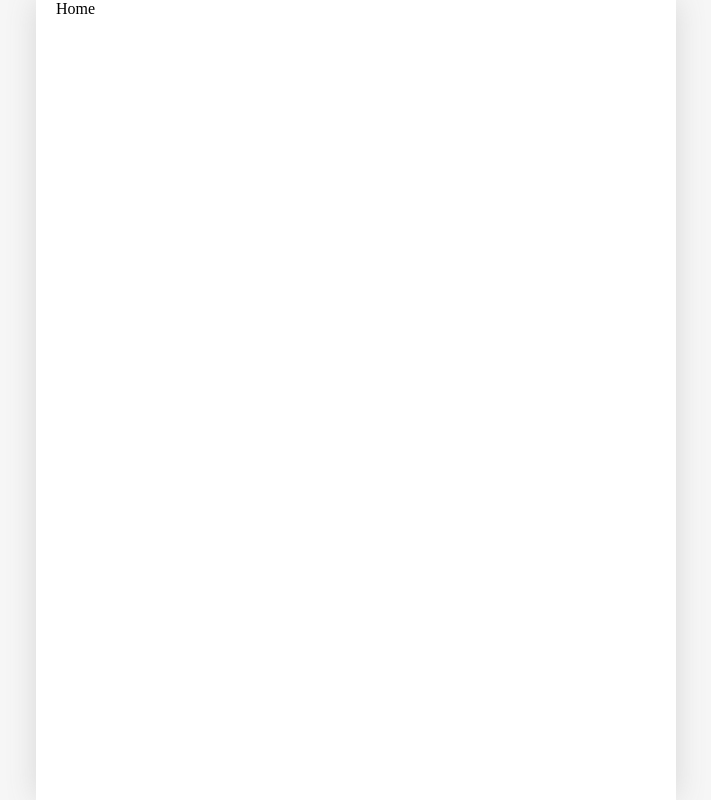
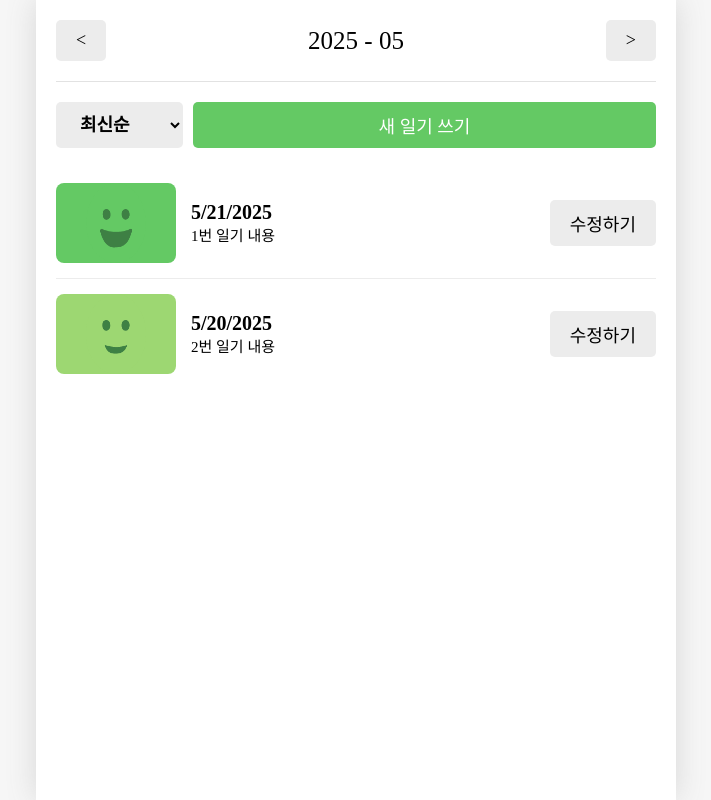
Before and after one commit to seongwoo83/emo-diary, a React (Vite) app: page / in a window 1280 px wide. Shown: the whole page, without its empty margins (284-995 px from the left). Built offline with nearby package versions, Linux system fonts and the light colour scheme; a web font is replaced by a local one.

Commit message:
[feat] list페이지 렌더링

```diff
--- a/src/App.tsx
+++ b/src/App.tsx
@@ -16,15 +16,21 @@ import type { DiaryType, Action } from './util/Types'
 const mockData:DiaryType[]=[
   {
     id: 1,
-    createdDate: new Date().getTime(),
+    createdDate: new Date("2025-05-21").getTime(),
     emotionId: 1,
     content: "1번 일기 내용"
   },
   {
     id: 2,
-    createdDate: new Date().getTime(),
+    createdDate: new Date("2025-05-20").getTime(),
     emotionId: 2,
     content: "2번 일기 내용"
+  },
+  {
+    id: 3,
+    createdDate: new Date("2025-04-17").getTime(),
+    emotionId: 3,
+    content: "3번 일기 내용"
   }
 ]
 
@@ -42,8 +48,8 @@ function reducer(state: DiaryType[], action:Action){
   }
 }
 
-const DiaryStateContext = createContext(mockData);
-const DiaryDispatchContext = createContext({});
+export const DiaryStateContext = createContext(mockData);
+export const DiaryDispatchContext = createContext({});
 
 
 
--- a/src/components/button/Button.scss
+++ b/src/components/button/Button.scss
@@ -15,6 +15,10 @@
 .Button_POSITIVE{
     background-color: rgb(100, 201, 100);
     color: #fff;
+
+    &:hover{
+        background-color: rgb(91, 183, 91);
+    }
 }
 .Button_NEGATIVE{
     background-color: rgb(253, 86, 90);
--- /dev/null
+++ b/src/components/diaryItem/DiaryItem.scss
@@ -0,0 +1,61 @@
+.diary_item{
+    display: flex;
+    align-items: center;
+    gap: 15px;
+    justify-content: space-between;
+    padding: 15px 0;
+    border-bottom: 1px solid rgb(236, 236, 236);
+
+    &:last-child{
+        border-bottom: none;
+    }
+}
+
+.diary_item .img_section{
+    min-width: 120px;
+    height: 80px;
+
+    display: flex;
+    justify-content: center;
+    cursor: pointer;
+
+    border-radius: 8px;
+}
+
+.diary_item .img_section.img_section_1{
+    background-color: rgb(100, 201, 100);
+}
+.diary_item .img_section.img_section_2{
+    background-color: rgb(157, 215, 114);
+}
+.diary_item .img_section.img_section_3{
+    background-color: rgb(253, 206, 23);
+}
+.diary_item .img_section.img_section_4{
+    background-color: rgb(253, 132, 70);
+}
+.diary_item .img_section.img_section_5{
+    background-color: rgb(253, 86, 95);
+}
+
+.diary_item .img_section img{
+    width: 50%;
+}
+
+.diary_item .info_section{
+    flex: 1;
+    cursor: pointer;
+}
+
+.diary_item .info_section .create_date{
+    font-size: 20px;
+    font-weight: 700;
+}
+
+.diary_item .info_section .content{
+    font-size: 15px;
+}
+
+.diary_item .button_section{
+    min-width: 70px;
+}
--- /dev/null
+++ b/src/components/diaryItem/DiaryItem.tsx
@@ -0,0 +1,36 @@
+import "./DiaryItem.scss";
+import { getEmotionImage } from "../../util/get-emotion-image";
+import { Button } from "../button/Button";
+import type { DiaryType } from "../../util/Types";
+import { useNavigate } from "react-router-dom";
+
+
+const DiaryItem = ({id, emotionId, createdDate, content}:DiaryType)=>{
+    const nav = useNavigate();
+
+    return(
+        <div className="diary_item">
+            <div className={`img_section img_section_${emotionId}`}
+            onClick={()=>nav(`/diary/${id}`)}
+            >
+                <img src={getEmotionImage(id)} alt="emotion" />
+            </div>
+            <div className="info_section"
+            onClick={()=>nav(`/diary/${id}`)}>
+                <div className="create_date">
+                    {
+                        new Date(createdDate).toLocaleDateString()
+                    }
+                </div>
+                <div className="content">
+                    {content}
+                </div>
+            </div>
+            <div className="button_section">
+                <Button text={"수정하기"} type={"DEFAULT"} onClick={()=>nav(`/edit/${id}`)} />
+            </div>
+        </div>
+    )
+}
+
+export default DiaryItem;
--- /dev/null
+++ b/src/components/diaryList/DiaryList.scss
@@ -0,0 +1,19 @@
+.diary_list .menu_bar{
+    margin: 20px 0;
+    display: flex;
+    gap: 10px;
+}
+
+.diary_list select{
+    background-color: rgb(236, 236, 236);
+    border: none;
+    border-radius: 5px;
+    padding: 10px 20px;
+    font-size: 18px;
+    font-weight: 600;
+    cursor: pointer;
+}
+
+.diary_list .menu_bar button{
+    flex: 1;
+}
--- /dev/null
+++ b/src/components/diaryList/DiaryList.tsx
@@ -0,0 +1,46 @@
+import "./DiaryList.scss";
+import { Button } from "../button/Button";
+import DiaryItem from '../diaryItem/DiaryItem';
+import type { DiaryType } from "../../util/Types";
+import { useNavigate } from "react-router-dom";
+import { useState } from "react";
+
+const DiaryList = ({data}:{data:DiaryType[]})=>{
+    const nav = useNavigate();
+    const [sortType, setSortType] = useState('latest');
+    const onChangeSortType = (e: React.ChangeEvent<HTMLSelectElement>) => {
+        setSortType(e.target.value);
+    }
+    const getSortedData:()=>DiaryType[] = ()=>{
+        return [...data].sort((a:DiaryType, b:DiaryType)=>{
+            if(sortType === 'oldest'){
+                return a.createdDate - b.createdDate;
+            }else{
+                return b.createdDate - a.createdDate;
+            }
+        });
+    }
+
+    const sortedData = getSortedData();
+
+    return (
+        <div className="diary_list">
+            <div className="menu_bar">
+                <select name="listFilter" id="listFilter" onChange={onChangeSortType}>
+                    <option value={"latest"}>최신순</option>
+                    <option value={"oldest"}>오래된순</option>
+                </select>
+                <Button type={"POSITIVE"} text={"새 일기 쓰기"} onClick={()=>nav(`/new`)}/>
+            </div>
+            <div className="list_wrapper">
+                {
+                    sortedData.map((item:DiaryType)=>{
+                        return <DiaryItem key={item.id} {...item}/>
+                    })
+                }
+            </div>
+        </div>
+    )
+}
+
+export default DiaryList;
--- a/src/pages/home/Home.tsx
+++ b/src/pages/home/Home.tsx
@@ -1,5 +1,39 @@
+import Header from "../../components/header/Header";
+import { Button } from "../../components/button/Button";
+import DiaryList from "../../components/diaryList/DiaryList";
+import { useState, useContext } from "react";
+import { DiaryStateContext } from "../../App";
+import type { DiaryType } from "../../util/Types";
+
+const getMonthlyData = (pivotDate:Date, data:DiaryType[])=>{
+    const beginTime = new Date(pivotDate.getFullYear(), pivotDate.getMonth(), 1, 0, 0, 0);
+    const endTime = new Date(pivotDate.getFullYear(), pivotDate.getMonth()+1, 0, 23, 59, 59)   // Date객체에서 0일로 설정하면 해당날짜의 전 달의 마지막날을 선택
+
+    return data.filter((item) => Number(beginTime) <= item.createdDate && item.createdDate <= Number(endTime));
+}
+
 const Home = () =>{
-    return <div>Home</div>
+    const data = useContext(DiaryStateContext);
+
+    const [pivotDate, setPivotDate] = useState(new Date());
+    const monthlyData = getMonthlyData(pivotDate, data);
+
+
+    const onIncreaseMonth = ()=>{
+        setPivotDate(new Date(pivotDate.getFullYear(), pivotDate.getMonth() + 1));
+    };
+    const onDecreaseMonth = ()=>{
+        setPivotDate(new Date(pivotDate.getFullYear(), pivotDate.getMonth() - 1));
+    };
+
+    return(
+        <>
+            <Header title={
+                `${pivotDate.getFullYear()} - ${String(pivotDate.getMonth()+1).length === 1 ? "0"+String(pivotDate.getMonth()+1) : pivotDate.getMonth()+1}`
+            } leftChild={<Button text={"<"} type={"DEFAULT"}onClick={onDecreaseMonth}/>} rightChild={<Button text={">"} type={"DEFAULT"}onClick={onIncreaseMonth}/>} />
+            <DiaryList data={monthlyData}/>
+        </>
+    )
 }
 
 export default Home;
```
